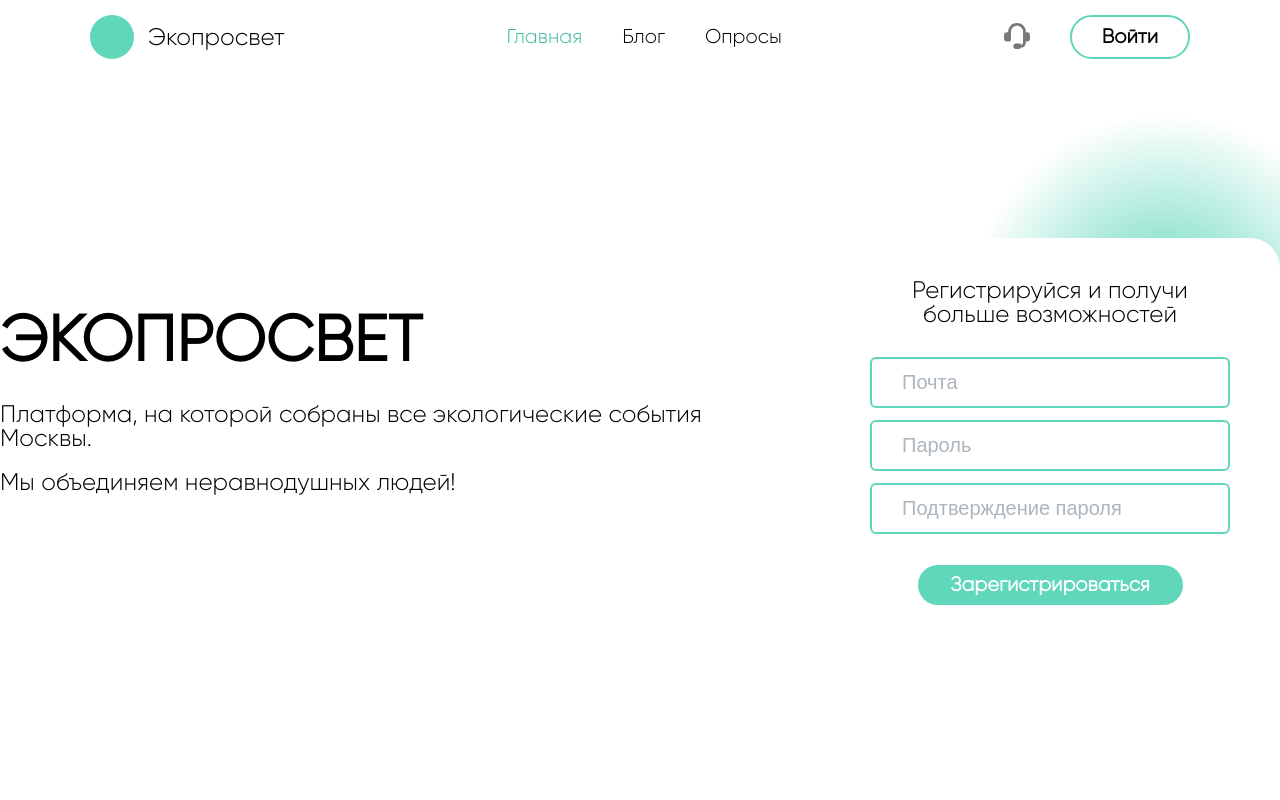
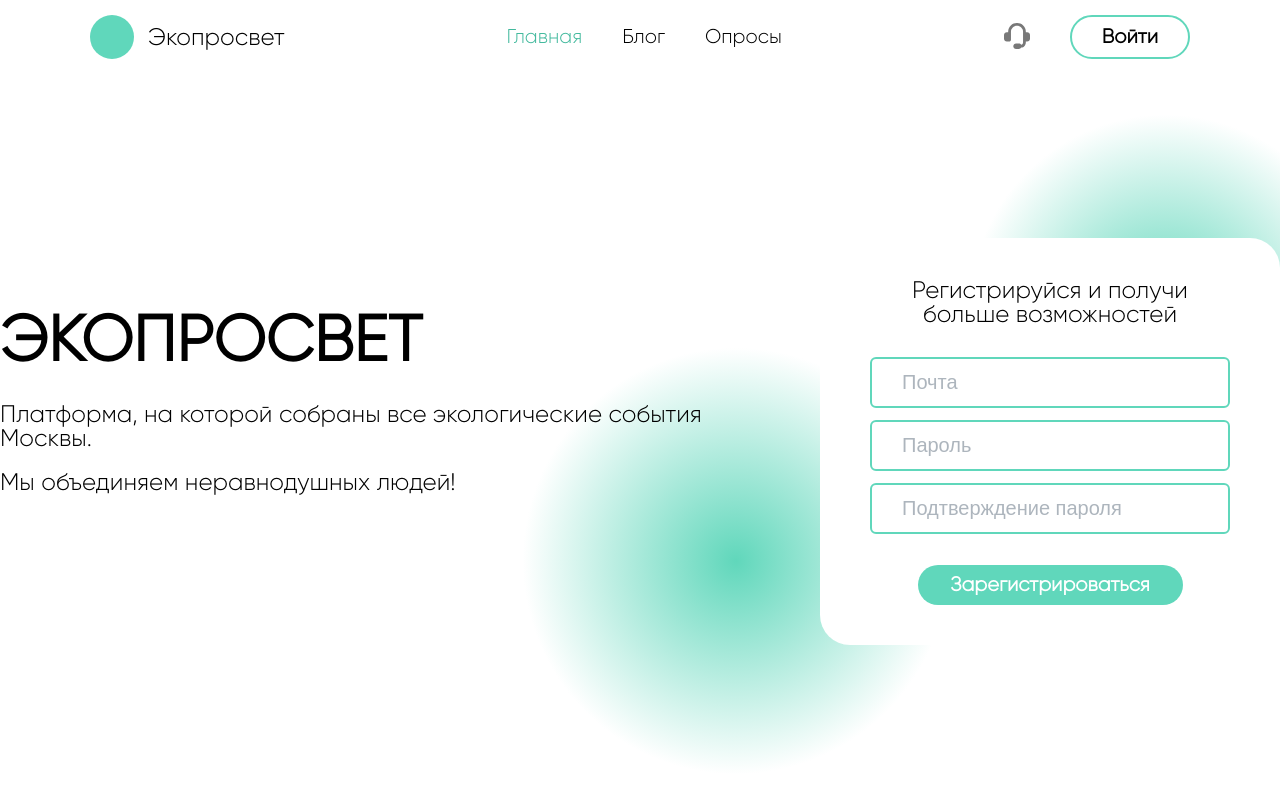
Before and after one commit to Srg206/Ecothon_back, a React (Create React App) app in the folder frontend/: page / in a window 1280 px wide. Shown: the top 800 px of the page. Built offline with nearby package versions, Linux system fonts and the light colour scheme.

Commit message:
fix spots

```diff
--- a/frontend/src/pages/MainPage/MainPage.module.scss
+++ b/frontend/src/pages/MainPage/MainPage.module.scss
@@ -10,7 +10,6 @@
         justify-content: center;
         align-items: center;
         width: 100%;
-        height: 100%;
         z-index: -1;
 
         span{
@@ -22,8 +21,8 @@
     }
 
     .spot1{
-        top: 98px;
-        left: 106px;
+        top: 110px;
+        left: 96px;
     }
 
     .spot2{
```
Also changed, not shown: frontend/src/pages/MainPage/MainPage.jsx (line endings or trailing spaces).
